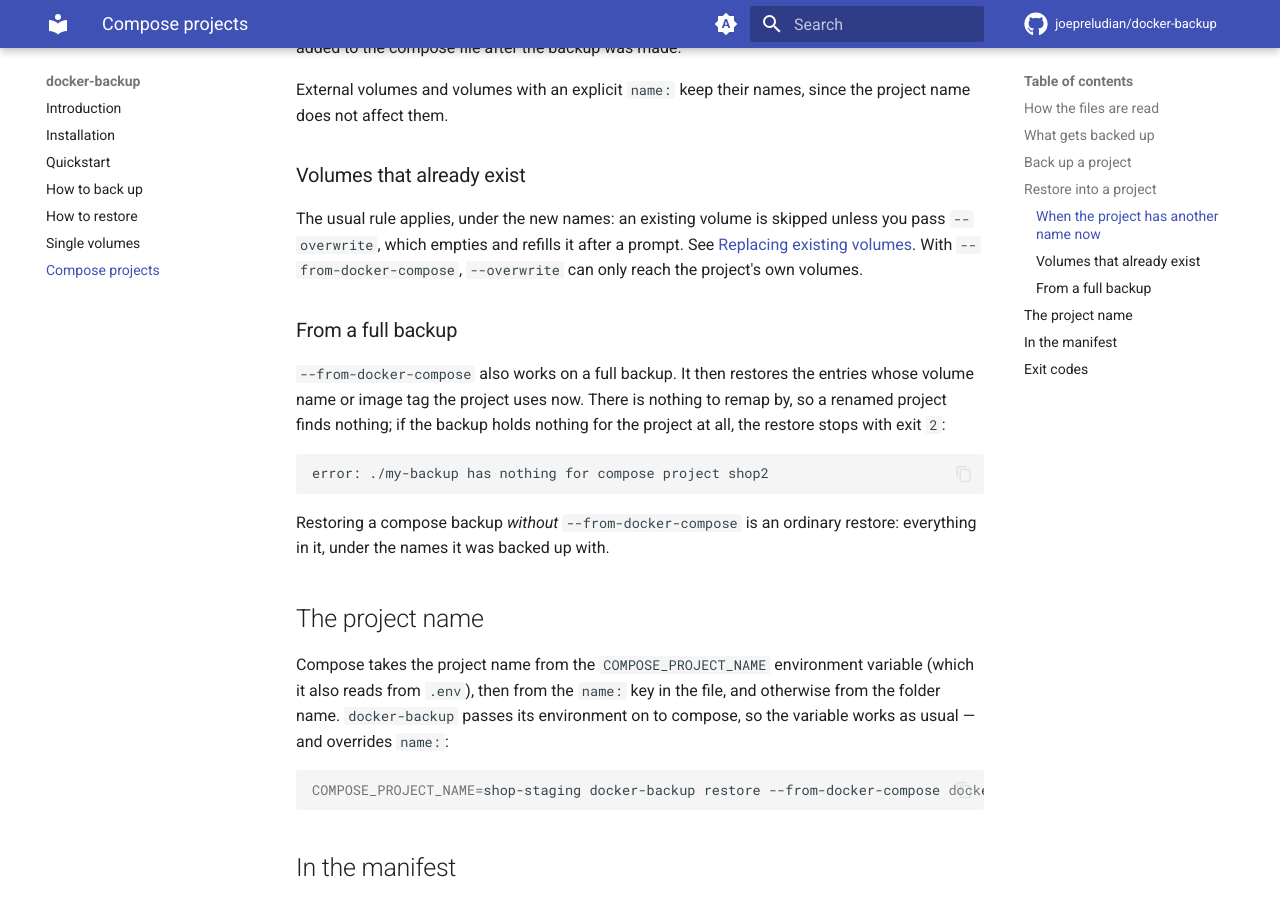
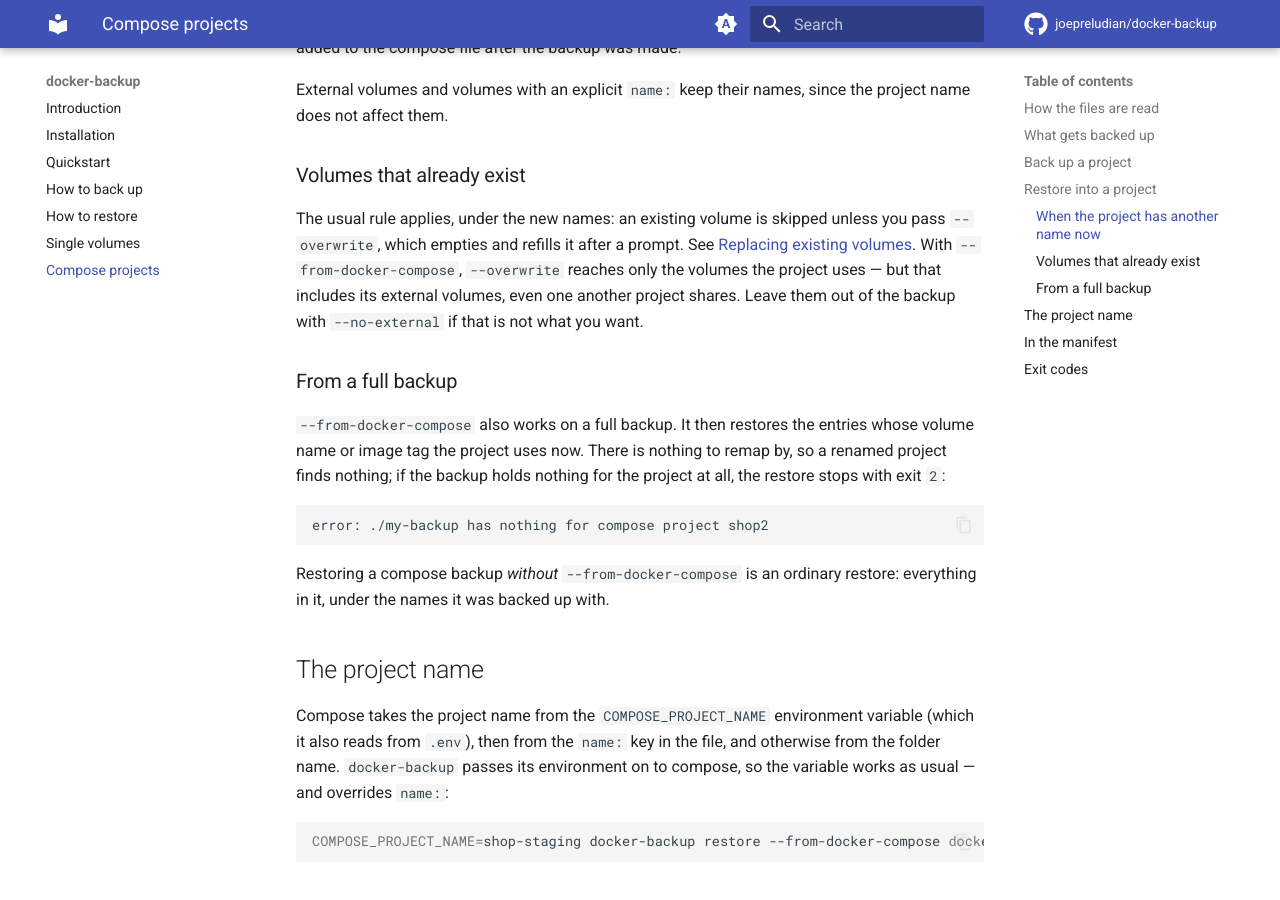
Before and after one commit to joepreludian/docker-backup, an MkDocs documentation site: the page built from docs/manual/docs/compose.md, in a window 1280 px wide and 900 px high, scrolled down 3263 px. Built offline with MkDocs 1.6.1 and Material for MkDocs 9.7.7, drawn with Linux system fonts in a browser that asks for light colours; comment, search, counter and statistics services are not loaded.

Commit message:
docs: warn that --overwrite reaches a compose project's external volumes

```diff
--- a/docs/manual/docs/compose.md
+++ b/docs/manual/docs/compose.md
@@ -154,7 +154,9 @@ the project name does not affect them.
 The usual rule applies, under the new names: an existing volume is skipped
 unless you pass `--overwrite`, which empties and refills it after a prompt. See
 [Replacing existing volumes](restore.md#overwrite). With `--from-docker-compose`,
-`--overwrite` can only reach the project's own volumes.
+`--overwrite` reaches only the volumes the project uses — but that includes its
+external volumes, even one another project shares. Leave them out of the backup
+with `--no-external` if that is not what you want.
 
 ### From a full backup
 
```
